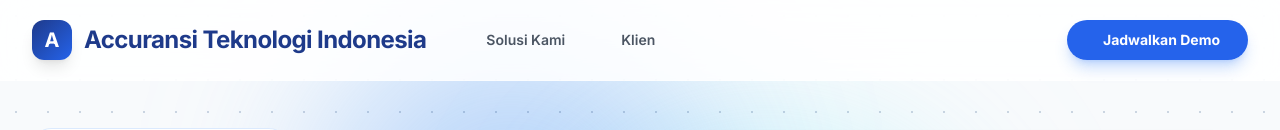
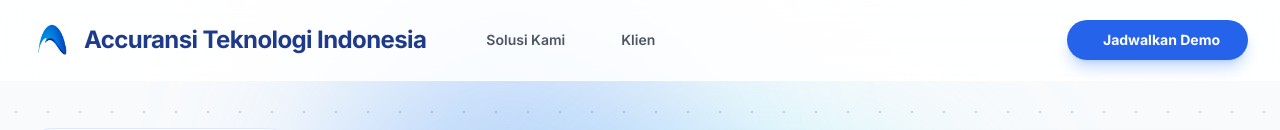
Before and after one commit to asep-gif/accuransi, a plain HTML site: page frontend/index.html in a window 1280 px wide. Shown: the top 130 px of the page. Drawn offline with nearby package versions, Linux system fonts and the light colour scheme; some icons are missing.

Commit message:
Add files via upload

```diff
--- a/frontend/index.html
+++ b/frontend/index.html
@@ -4,6 +4,7 @@
     <meta charset="UTF-8">
     <meta name="viewport" content="width=device-width, initial-scale=1.0">
     <title>Accuransi Teknologi Indonesia- Solusi Sistem Digital untuk Usaha</title>
+    <link rel="icon" type="image/png" href="logo/logo.png">
     <!-- Tailwind CSS -->
     <script src="https://cdn.tailwindcss.com"></script>
     <!-- AOS Animation CSS -->
@@ -53,7 +54,7 @@
             <div class="flex justify-between h-20">
                 <div class="flex items-center">
                     <a href="#" class="flex-shrink-0 flex items-center gap-3 group">
-                        <div class="w-10 h-10 bg-gradient-to-br from-primary to-secondary text-white rounded-xl flex items-center justify-center font-bold text-xl shadow-lg group-hover:shadow-blue-500/50 transition-all duration-300">A</div>
+                        <img src="logo/logo.png" alt="Accuransi Teknologi Indonesia" class="w-10 h-10 object-contain rounded-xl transition-all duration-300 group-hover:scale-105">
                         <span class="font-bold text-2xl text-primary tracking-tight">Accuransi Teknologi Indonesia</span>
                     </a>
                     <div class="hidden md:ml-12 md:flex md:space-x-8">
@@ -309,7 +310,7 @@
     <footer class="bg-slate-950 text-slate-400 py-12 text-sm text-center border-t border-slate-900">
         <div class="max-w-7xl mx-auto px-4 sm:px-6 lg:px-8">
             <div class="flex items-center justify-center gap-3 mb-6">
-                <div class="w-10 h-10 bg-slate-800 text-white rounded-xl flex items-center justify-center font-bold shadow-inner">A</div>
+                <img src="logo/logo.png" alt="Accuransi" class="w-10 h-10 object-contain rounded-xl bg-white p-1">
                 <span class="font-bold text-2xl text-white tracking-tight">Accuransi</span>
             </div>
             <p class="mb-4 font-medium">Membangun ekosistem <span class="text-slate-300">software enterprise</span> yang tangguh. Spesialis sistem manajemen dan transformasi digital.</p>
```
